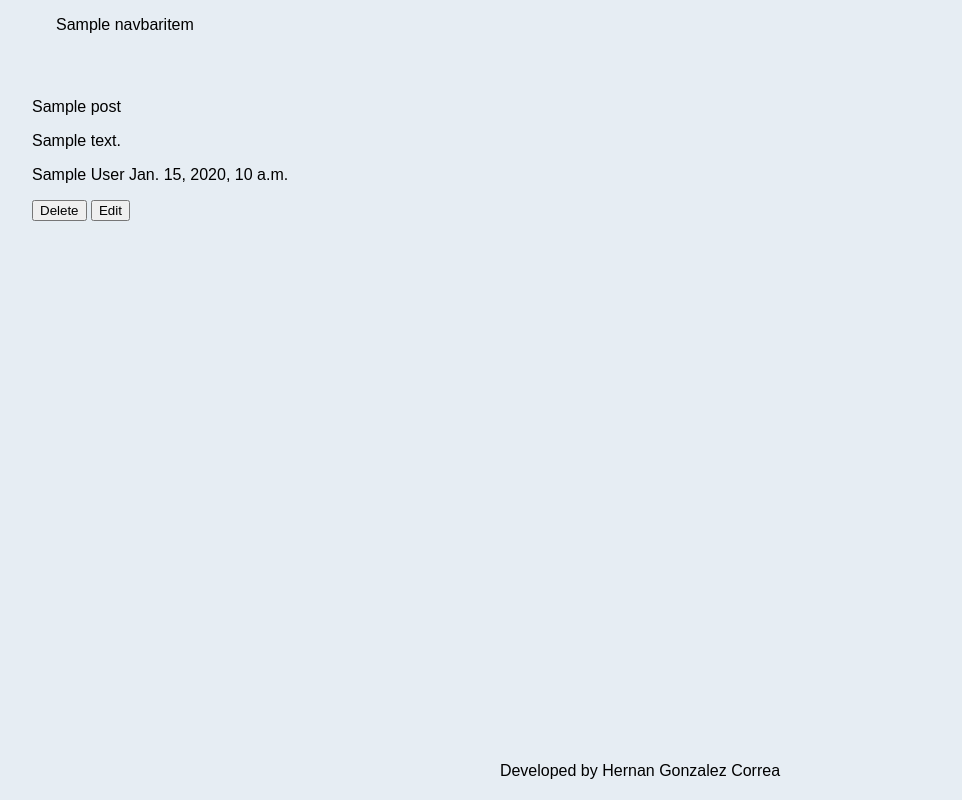
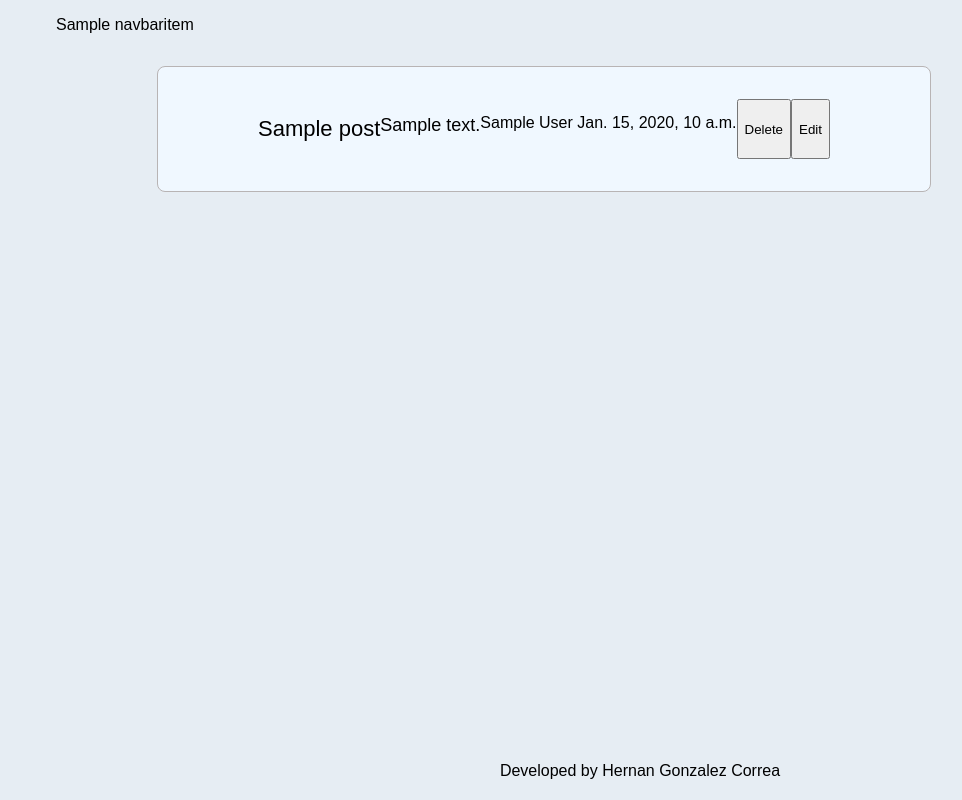
Before and after one commit to HernanGC/SelfBlog, a Django app: template Blog/templates/blog/details.html in a window 1280 px wide. Shown: the whole page, without its empty margins (0-962 px from the left). Run offline with Django 3.2, Linux system fonts and the light colour scheme; the template is opened without the code that fills it: values that come from a table or form of the project are taken from there, others are empty; tables that the repository leaves empty hold one stand-in row (values such as "Sample post").

Commit message:
Frontend changes

```diff
--- a/Blog/static/css/index.css
+++ b/Blog/static/css/index.css
@@ -57,8 +57,26 @@ form.new-form {
 }
 form.new-form > input[name="title"] {
     height: 2rem;
-    font-size: 19px;
+    font-size: 16px;
 }
 form.new-form * {
     margin: 1% 0 0 0;
 }
+div.sub-container {
+    background-color: aliceblue;
+    padding: 2rem;
+    border: 1px solid #b8b4b4;
+    border-radius: 8px;
+    width: 65%;
+    margin: auto;
+    line-height: 16px;
+    display: flex;
+    justify-content: center;
+}
+p.post-content {
+    white-space: pre-wrap;
+    font-size: 18px;
+}
+p.post-title {
+    font-size: 22px;
+}
--- a/Blog/templates/base.html
+++ b/Blog/templates/base.html
@@ -17,8 +17,10 @@
     {% if content %}
         {% include 'components/side-content.html' %}
     {% endif %}
-    <div class="container main-container" id="container-{{ page_data.name }}">
-        {% block content %} {% endblock %}
+    <div class="main-container" id="container-{{ page_data.name }}">
+        <div class="sub-container">
+            {% block content %} {% endblock %}
+        </div>
     </div>
 </div>
 
--- a/Blog/templates/blog/details.html
+++ b/Blog/templates/blog/details.html
@@ -1,8 +1,8 @@
 {% extends 'base.html' %}
 {% block content %}
     {% if post %}
-        <p>{{ post.title }}</p>
-        <p>{{ post.content }}</p>
+        <p class="post-title">{{ post.title }}</p>
+        <p class="post-content">{{ post.content }}</p>
         <p>
             <span>{{ post.author }}</span>
             <span>{{ post.created_at }}</span>
--- a/Blog/templates/blog/edit.html
+++ b/Blog/templates/blog/edit.html
@@ -4,7 +4,7 @@
         <form class="new-form" action="" method="post">
             {% csrf_token %}
             <label for="title">Title</label>
-            <input name="title" id="title" type="text" value="{{ post.title }}">
+            <input name="title" id="title" type="text" value="{{ post.title }}" autofocus>
             <label for="content">Content</label>
             <textarea name="content" id="content" cols="40" rows="10">{{ post.content }}</textarea>
             {% if categories %}
```
